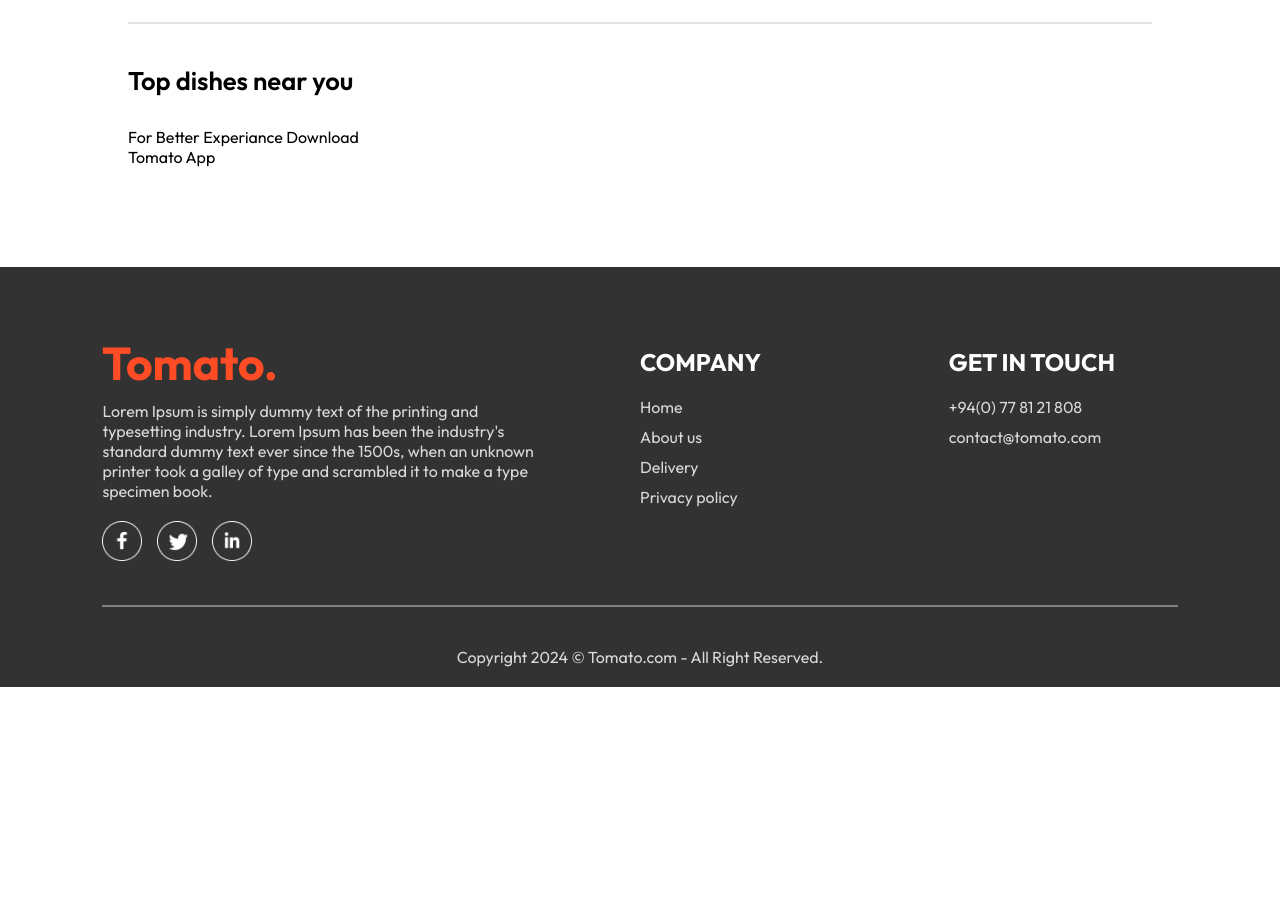
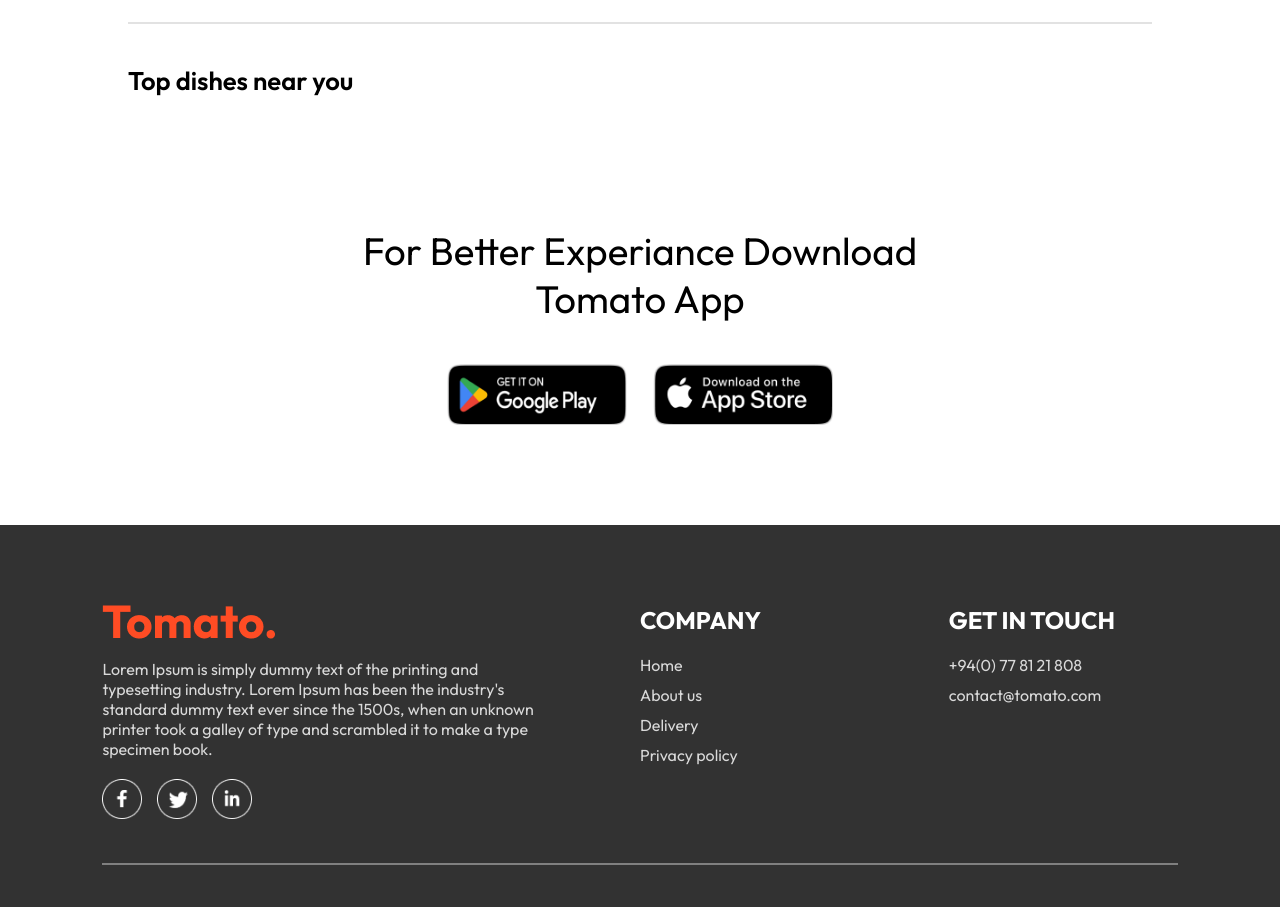
Before and after one commit to Induja-Karalliyadda/Food-Delivery-Front-end, a React (Vite) app: page / in a window 1280 px wide. Shown: the part 900-1807 px from the top of the page. Before the commit the page ends 1587 px from the top, so only its background shows below. Built offline with nearby package versions, Linux system fonts and the light colour scheme.

Commit message:
Create and style new element in App component

```diff
--- a/src/components/AppDownloard/AppDownloard.css
+++ b/src/components/AppDownloard/AppDownloard.css
@@ -0,0 +1,23 @@
+.app-download{
+    margin: auto auto;
+    margin-top: 100px;
+    font-size: max(3vw,20px);
+    text-align: center;
+    font-weight: 500px;
+
+}
+.app-download-platfoems{
+    display: flex;
+    justify-content: center;
+    gap: max(2vw,10px);
+    margin-top: 40px;
+}
+.app-download-platfoems img{
+    width: max(30vw,120px);
+    max-width: 180px;
+    transition: 0.5s;
+    cursor: pointer;
+}
+.app-download-platfoems img:hover{
+    transform: scale(1.05);
+}
--- a/src/components/AppDownloard/AppDownloard.jsx
+++ b/src/components/AppDownloard/AppDownloard.jsx
@@ -1,9 +1,14 @@
+import { assets } from '../../assets/assets'
 import './AppDownloard.css'
 
 const AppDownloard = () => {
   return (
     <div className='app-download' id='app-download'>
       <p>For Better Experiance Download <br />Tomato App</p>
+    <div className='app-download-platfoems'>
+    <img src={assets.play_store} alt="" />
+    <img src={assets.app_store} alt="" />
+    </div>
     </div>
   )
 }
```
